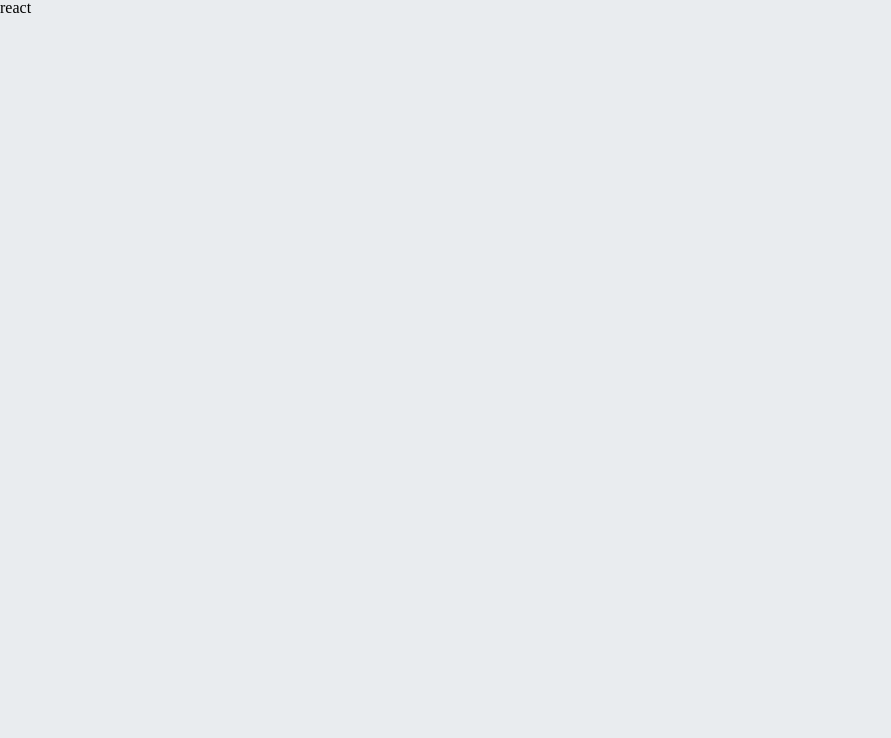
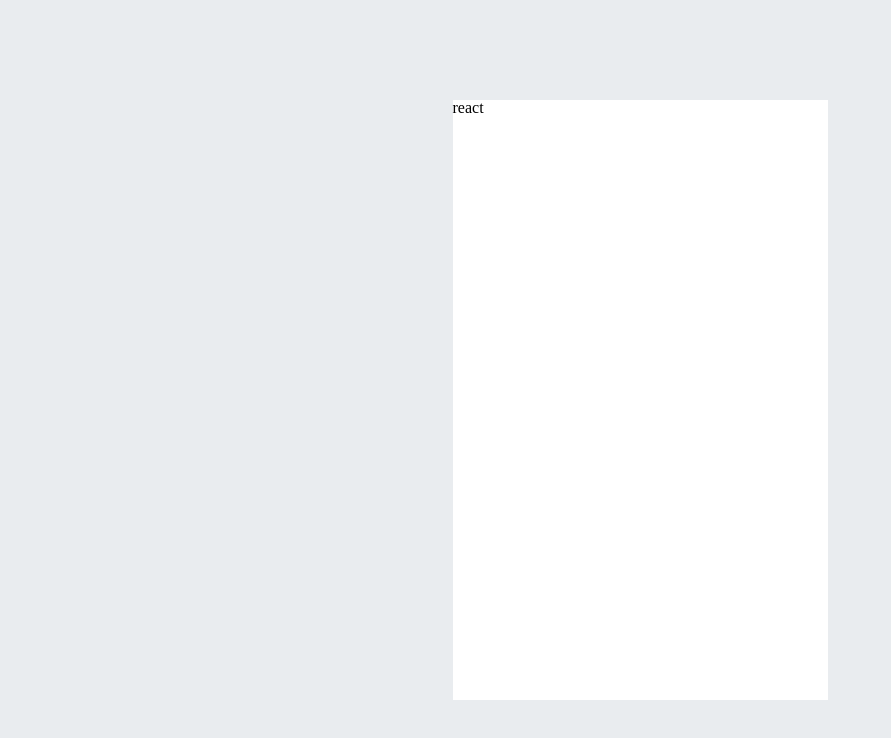
Before and after one commit to kjb9301/todo-ts-context-api, a React (Create React App) app: page / in a window 1280 px wide. Shown: the top 738 px of the page, without its empty margins (0-891 px from the left). Built offline with nearby package versions, Linux system fonts and the light colour scheme.

Commit message:
publishing Template component

```diff
--- a/src/App.tsx
+++ b/src/App.tsx
@@ -1,11 +1,13 @@
 import React from 'react';
 import { createGlobalStyle } from 'styled-components';
+
+import Template from './components/Template';
 
 function App() {
   return (
     <>
       <GlobalStyle />
-      <div className='App'>react</div>
+      <Template>react</Template>
     </>
   );
 }
--- /dev/null
+++ b/src/components/Template.tsx
@@ -0,0 +1,21 @@
+import React, { ReactNode } from 'react';
+import styled from 'styled-components';
+
+type TemplateProps = {
+  children: ReactNode;
+};
+
+function Template({ children }: TemplateProps) {
+  console.log(children);
+  return <Wrapper>{children}</Wrapper>;
+}
+
+const Wrapper = styled.div`
+  width: 375px;
+  height: 600px;
+  background-color: #fff;
+  margin: auto;
+  margin-top: 100px;
+`;
+
+export default Template;
```
